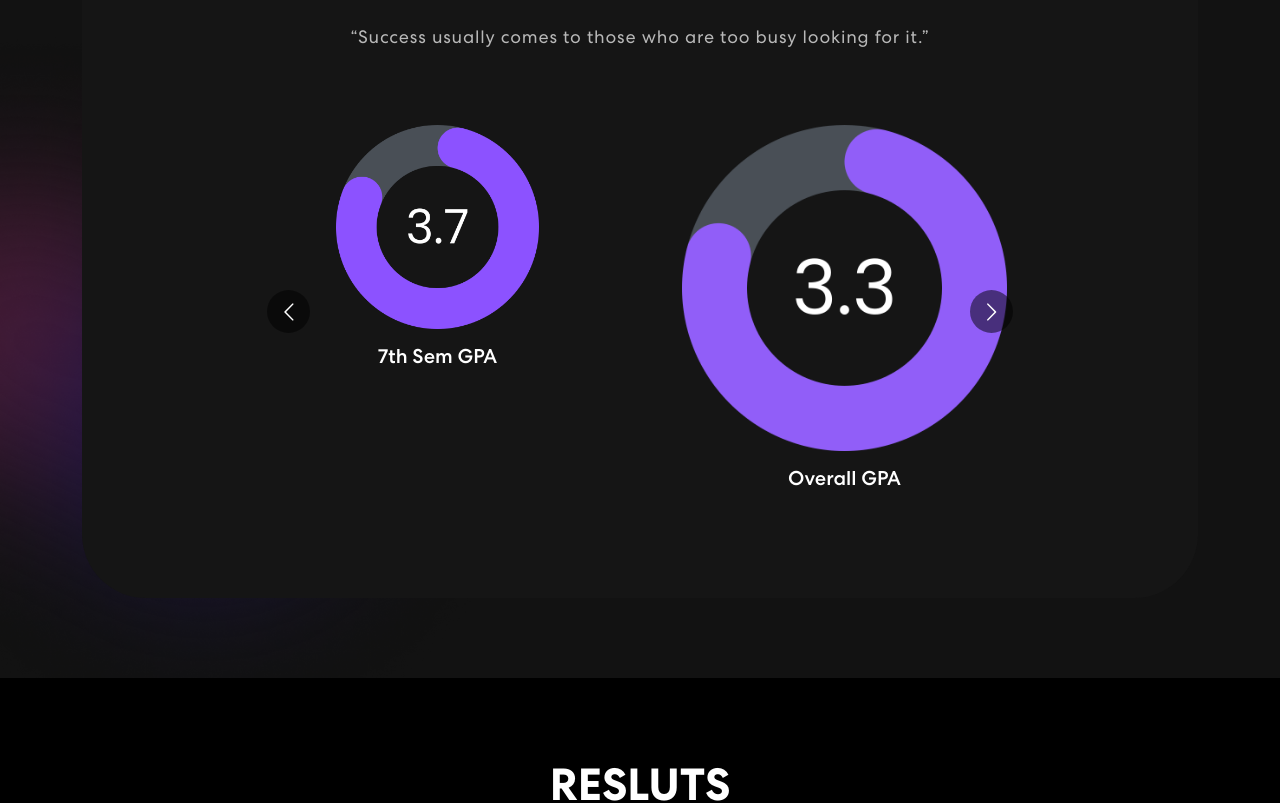
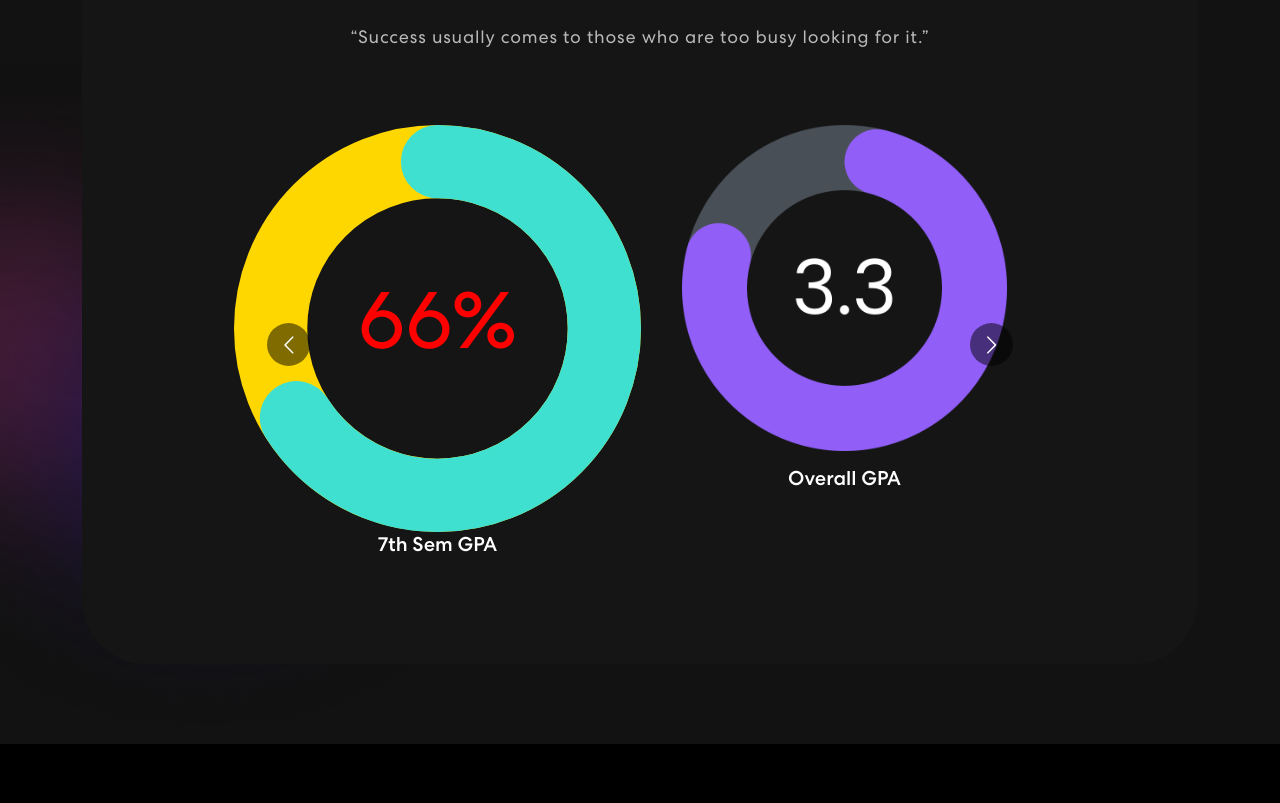
Before and after one commit to ChamilSachintha/Student-Progress-Viewer, a React (Create React App) app: page / in a window 1280 px wide. Shown: the part 891-1694 px from the top of the page. Built offline with nearby package versions, Linux system fonts and the light colour scheme.

Commit message:
Circular progress bar added

```diff
--- a/package.json
+++ b/package.json
@@ -1,5 +1,5 @@
 {
-  "homepage": "http://chamilsachintha.github.io/Student-Progress-Viewer-for-Universities",
+  "homepage": "https://chamilsachintha.github.io/Student-Progress-Viewer",
   "name": "student-progress-viewer-for-universities",
   "version": "0.1.0",
   "private": true,
@@ -21,6 +21,7 @@
     "react": "^18.2.0",
     "react-bootstrap": "^2.5.0",
     "react-bootstrap-icons": "^1.9.1",
+    "react-circular-progressbar": "^2.1.0",
     "react-dom": "^18.2.0",
     "react-flagkit": "^2.0.4",
     "react-flagpack": "^1.0.0",
@@ -28,6 +29,7 @@
     "react-multi-carousel": "^2.8.2",
     "react-on-screen": "^2.1.1",
     "react-scripts": "5.0.1",
+    "victory": "^36.6.8",
     "web-vitals": "^2.1.4"
   },
   "scripts": {
--- a/src/components/GPA.js
+++ b/src/components/GPA.js
@@ -12,6 +12,29 @@ import meter8 from "../assets/img/meter8.png";
 import colorSharp from "../assets/img/color-sharp.png";
 import 'animate.css';
 import TrackVisibility from 'react-on-screen';
+import React from 'react';
+import ReactDOM from 'react-dom';
+import { VictoryPie, VictoryAnimation, VictoryLabel } from 'victory';
+// Import react-circular-progressbar module and styles
+import {
+    CircularProgressbar,
+    CircularProgressbarWithChildren,
+    buildStyles
+} from "react-circular-progressbar";
+import "react-circular-progressbar/dist/styles.css";
+
+// // Animation
+// import { easeQuadInOut } from "d3-ease";
+// import AnimatedProgressProvider from "./AnimatedProgressProvider";
+// import ChangingProgressProvider from "./ChangingProgressProvider";
+
+// Radial separators
+// import RadialSeparators from "./RadialSeparators";
+
+import {render} from 'react-dom';
+// import App from './App';
+
+const percentage = 66;
 
 export const GPA = () => {
     const responsive = {
@@ -44,12 +67,22 @@ export const GPA = () => {
                                 {({ isVisible }) =>
                                     <div className={isVisible ? "animate__animated animate__slideInUp" : ""}>
                                         <h2>GPA</h2>
-                        </div> }
+                                    </div>}
+
                             </TrackVisibility>
                             <p>“Success usually comes to those who are too busy looking for it.”</p>
                             <Carousel responsive={responsive} infinite={true} className="skill-slider">
                                 <div className="item">
-                                <img src={meter2} alt="Image" />
+                                    <CircularProgressbar
+                                        value={percentage}
+                                        strokeWidth={18}
+                                        text={`${percentage}%`}
+                                        styles={buildStyles({
+                                            textColor: "red",
+                                            pathColor: "turquoise",
+                                            trailColor: "gold"
+                                        })}
+                                    />
                                     <h5>7th Sem GPA</h5>
                                 </div>
                                 <div className="item-main">
```
Also changed, not shown: 2 other files (tests, documents, lock files or other folders). Lines whose indentation alone changed are shown as unchanged.
